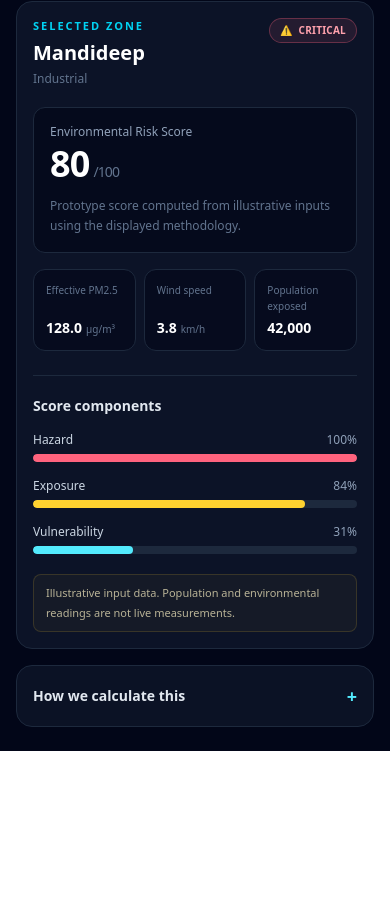
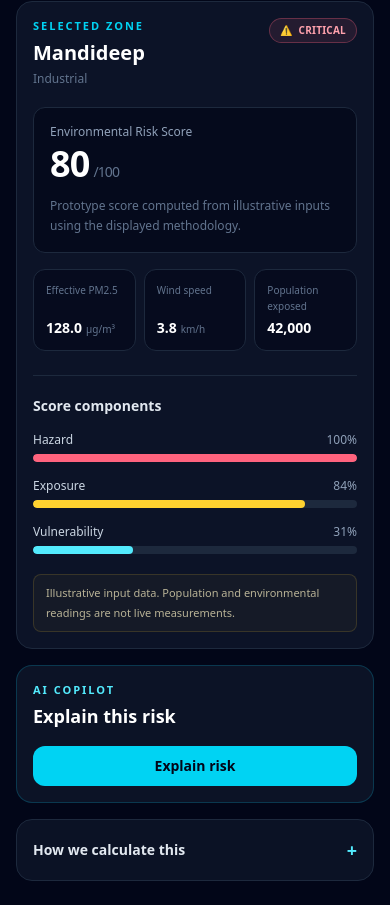
Before and after one commit to Virtualord/vayushield, a React (Vite) app in the folder client/: page / in a window 390 px wide. Shown: the part 1957-2862 px from the top of the page. Before the commit the page ends 2708 px from the top, so only its background shows below. Built offline with nearby package versions, Linux system fonts and the light colour scheme.

Commit message:
feat(ui): add AI copilot panel with explain-risk flow

```diff
--- /dev/null
+++ b/client/src/components/AICopilot.jsx
@@ -0,0 +1,59 @@
+import { useState } from 'react';
+import { analyzeZone } from '../services/api.js';
+
+export default function AICopilot({ assessment, scenario }) {
+  const [result, setResult] = useState(null);
+  const [error, setError] = useState('');
+  const [isLoading, setIsLoading] = useState(false);
+
+  async function explainRisk() {
+    setIsLoading(true);
+    setError('');
+    try {
+      const response = await analyzeZone(assessment, scenario, 'en', 'authority');
+      setResult(response.result);
+    } catch (requestError) {
+      setError(requestError.message);
+    } finally {
+      setIsLoading(false);
+    }
+  }
+
+  return (
+    <section className="rounded-2xl border border-cyan-400/20 bg-slate-900/80 p-4 sm:p-5">
+      <div>
+        <p className="text-[11px] font-semibold uppercase tracking-[0.18em] text-cyan-300">
+          AI copilot
+        </p>
+        <h3 className="mt-1 text-lg font-semibold text-white">Explain this risk</h3>
+      </div>
+      <button
+        type="button"
+        onClick={explainRisk}
+        disabled={isLoading}
+        className="mt-4 w-full rounded-xl bg-cyan-400 px-4 py-2.5 text-sm font-semibold text-slate-950 transition-colors hover:bg-cyan-300 disabled:cursor-wait disabled:opacity-60"
+      >
+        {isLoading ? 'Generating explanation…' : 'Explain risk'}
+      </button>
+      {error && <p role="alert" className="mt-3 text-sm text-rose-300">{error}</p>}
+      {result && (
+        <div className="mt-4 space-y-4 border-t border-slate-800 pt-4">
+          <p className="text-sm leading-6 text-slate-200">{result.summary}</p>
+          <ResultList title="Risk factors" items={result.riskFactors} />
+          <ResultList title="Community actions" items={result.communityActions} />
+        </div>
+      )}
+    </section>
+  );
+}
+
+function ResultList({ title, items }) {
+  return (
+    <div>
+      <h4 className="text-xs font-semibold uppercase tracking-wide text-slate-400">{title}</h4>
+      <ul className="mt-2 space-y-2 text-sm leading-5 text-slate-300">
+        {items.map((item, index) => <li key={`${title}-${index}`}>{item}</li>)}
+      </ul>
+    </div>
+  );
+}
--- a/client/src/main.jsx
+++ b/client/src/main.jsx
@@ -2,6 +2,7 @@ import { useMemo, useState } from 'react';
 import { StrictMode } from 'react';
 import { createRoot } from 'react-dom/client';
 import DashboardHeader from './components/DashboardHeader.jsx';
+import AICopilot from './components/AICopilot.jsx';
 import HowWeCalculate from './components/HowWeCalculate.jsx';
 import RankedZoneList from './components/RankedZoneList.jsx';
 import RiskMap from './components/RiskMap.jsx';
@@ -55,7 +56,14 @@ function App() {
           />
           {selectedAssessment && (
             <div className="space-y-4">
-              <RiskCard assessment={selectedAssessment} scenario={scenario} />
+              <div className="grid items-start gap-4 xl:grid-cols-2">
+                <RiskCard assessment={selectedAssessment} scenario={scenario} />
+                <AICopilot
+                  key={selectedAssessment.zone.id}
+                  assessment={selectedAssessment}
+                  scenario={scenario}
+                />
+              </div>
               <HowWeCalculate />
             </div>
           )}
--- /dev/null
+++ b/client/src/services/api.js
@@ -0,0 +1,31 @@
+export async function analyzeZone(assessment, scenario, language, audience) {
+  let response;
+  try {
+    response = await fetch('/api/analyze', {
+      method: 'POST',
+      headers: { 'Content-Type': 'application/json' },
+      body: JSON.stringify({ assessment, scenario, language, audience }),
+    });
+  } catch {
+    throw new Error('Could not reach the analysis service. Try again.');
+  }
+
+  if (!response.ok) throw new Error('The analysis request could not be completed.');
+
+  let payload;
+  try {
+    payload = await response.json();
+  } catch {
+    throw new Error('The analysis service returned an unreadable response.');
+  }
+
+  if (
+    !payload ||
+    !payload.result ||
+    !['gemini', 'offline-template'].includes(payload.source)
+  ) {
+    throw new Error('The analysis service returned an invalid response.');
+  }
+
+  return payload;
+}
```
Also changed, not shown: 2 other files (tests, documents, lock files or other folders).
